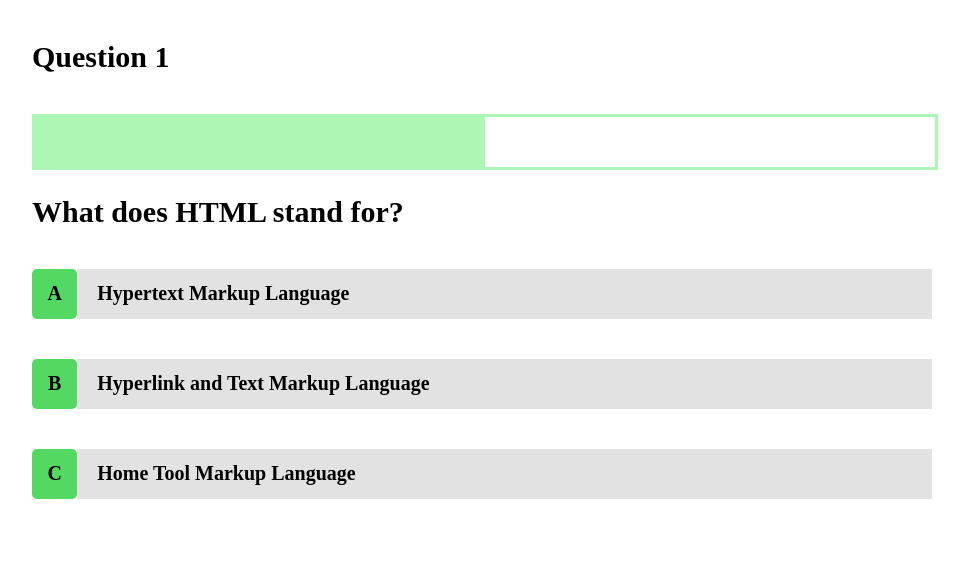
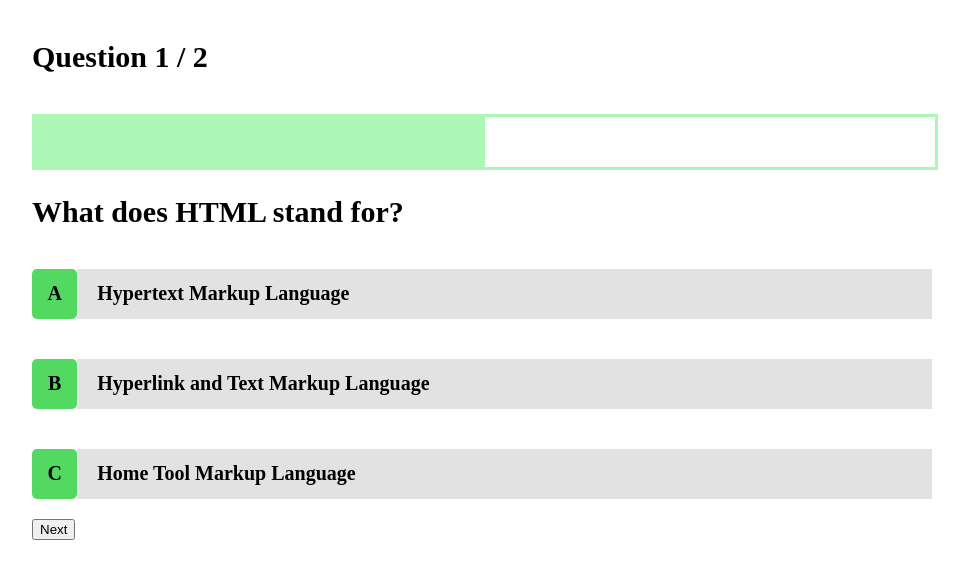
Before and after one commit to AkbarHD/quiz-vuejs, a Vue app: page /#/quiz/1 in a window 1280 px wide. Shown: the top 578 px of the page, without its empty margins (158-1127 px from the left). Built offline with nearby package versions, Linux system fonts and the light colour scheme.

Commit message:
dinamis halaman pertanyaan

```diff
--- a/src/components/QuizHeader.vue
+++ b/src/components/QuizHeader.vue
@@ -1,6 +1,10 @@
+<script setup>
+    import { defineProps } from 'vue';
+    const { questionPage } = defineProps(['questionPage']);
+</script>
 <template>
     <header>
-        <h4>Question 1</h4>
+        <h4>Question {{ questionPage }}</h4>
         <div class="bar">
             <div class="bar-progress"></div>
         </div>
--- a/src/views/Quiz.vue
+++ b/src/views/Quiz.vue
@@ -1,7 +1,7 @@
 <script setup>
 import QuizContent from '@/components/QuizContent.vue';
 import QuizHeader from '@/components/QuizHeader.vue';
-import { ref } from 'vue';
+import { ref, watch } from 'vue';
 import quizes from '../data/quizes.json';
 import { useRoute } from 'vue-router';
 const router = useRoute(); // fungsi router untuk mengambil id
@@ -13,12 +13,21 @@
 // console.log(quiz);
 // console.log(quiz.questions[0]);
 
+// dinamis halaman nomor pertanyaan
 const currentQuestionIndex = ref(0);
+const questionPage = ref(`${currentQuestionIndex.value + 1} / ${quiz.questions.length}`);
+watch(
+    () => currentQuestionIndex.value,
+    () => {
+        questionPage.value = `${currentQuestionIndex.value + 1} / ${quiz.questions.length}`
+    }
+)
 
 </script>
 <template>
     <!-- header -->
-     <QuizHeader/>
+     <QuizHeader :questionPage="questionPage"/>
     <!-- quiz content -->
      <QuizContent :question="quiz.questions[currentQuestionIndex]"/>
+     <button @click="currentQuestionIndex++" :disabled="currentQuestionIndex === quiz.questions.length - 1">Next</button>
 </template>
```
